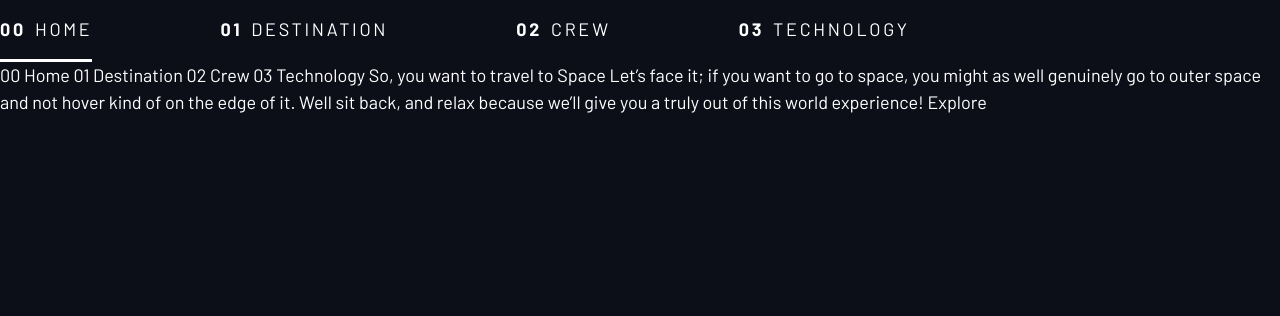
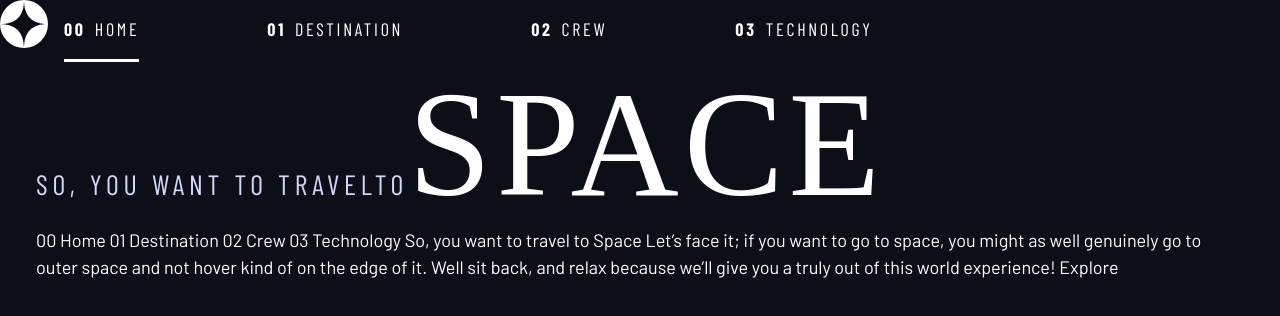
Before and after one commit to faanid/modern-site, a website built with webpack: page src/index.html in a window 1280 px wide. Built offline with nearby package versions, Linux system fonts and the light colour scheme; a web font is replaced by a local one.

Commit message:
"commit"

```diff
--- a/src/index.html
+++ b/src/index.html
@@ -22,40 +22,56 @@
     <title>Frontend Mentor | Space tourism website</title>
   </head>
   <body>
-    <header class="primary-header">
+    <header class="primary-header flex">
       <div>
-        <img src="" />
+        <img src="/shared/logo.svg" alt="aspace tourism logo" class="logo" />
       </div>
       <nav>
         <ul class="primary-navigation underline-indicators flex">
           <li class="active">
-            <a class="uppercase text-white letter-spacing-2" href="in"
+            <a
+              class="ff-sans-cond uppercase text-white letter-spacing-2"
+              href="in"
               ><span>00</span>Home</a
             >
           </li>
           <li>
-            <a class="uppercase text-white letter-spacing-2" href="index.html"
+            <a
+              class="ff-sans-cond uppercase text-white letter-spacing-2"
+              href="index.html"
               ><span>01</span>Destination</a
             >
           </li>
           <li>
             <a
-              class="uppercase text-white letter-spacing-2"
+              class="ff-sans-cond uppercase text-white letter-spacing-2"
               href="destination.html"
               ><span>02</span>Crew</a
             >
           </li>
           <li>
-            <a class="uppercase text-white letter-spacing-2" href="crew.html"
+            <a
+              class="ff-sans-cond uppercase text-white letter-spacing-2"
+              href="crew.html"
               ><span>03</span>Technology</a
             >
           </li>
         </ul>
       </nav>
     </header>
-    00 Home 01 Destination 02 Crew 03 Technology So, you want to travel to Space
-    Let’s face it; if you want to go to space, you might as well genuinely go to
-    outer space and not hover kind of on the edge of it. Well sit back, and
-    relax because we’ll give you a truly out of this world experience! Explore
+    <div class="container">
+      <h1 class="text-accent fs-500 ff-sans-cond uppercase letter-spacing-1">
+        So, you want to travelto<span class="fs-900 ff-serif text-white"
+          >Space</span
+        >
+      </h1>
+      <p>
+        00 Home 01 Destination 02 Crew 03 Technology So, you want to travel to
+        Space Let’s face it; if you want to go to space, you might as well
+        genuinely go to outer space and not hover kind of on the edge of it.
+        Well sit back, and relax because we’ll give you a truly out of this
+        world experience! Explore
+      </p>
+    </div>
   </body>
 </html>
```
